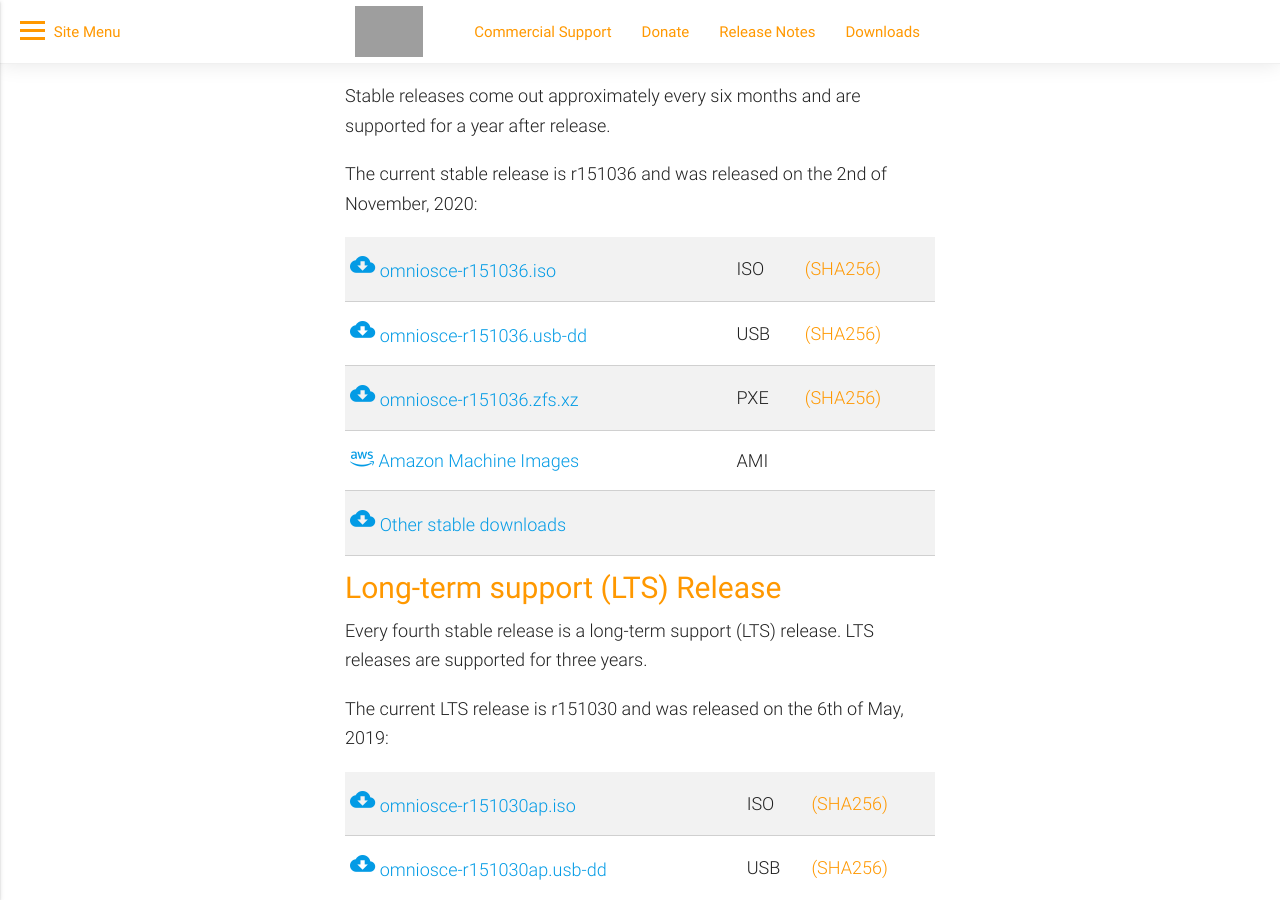
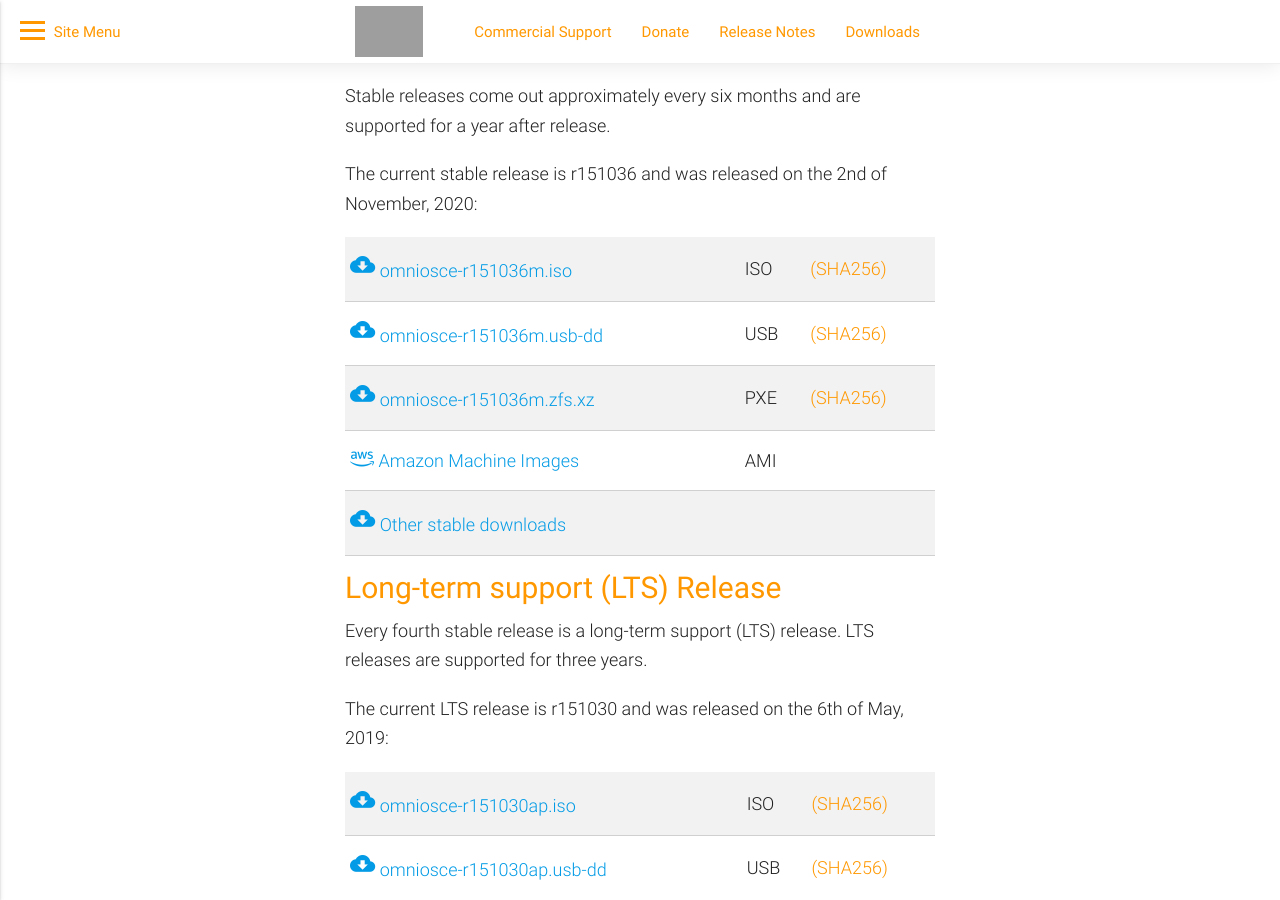
Before and after one commit to omniosorg/omniosorg.github.io, a Jekyll site: the page built from download.md, in a window 1280 px wide and 900 px high, scrolled down 436 px. Built offline with Jekyll 4.4.1, drawn with Linux system fonts in a browser that asks for light colours; comment, search, counter and statistics services are not loaded; grey boxes are pictures that could not be loaded.

Commit message:
Update r151036 media

```diff
--- a/_config.yml
+++ b/_config.yml
@@ -11,7 +11,7 @@ uswest_path: https://us-west.mirror.omniosce.org/downloads/media
 download_prefix: omniosce-
 omnios_stable_date: the 2nd of November, 2020
 omnios_stable: r151036
-omnios_stable_suffix:
+omnios_stable_suffix: m
 omnios_oldstable: r151030
 omnios_lts_date: the 6th of May, 2019
 omnios_lts: r151030
```
